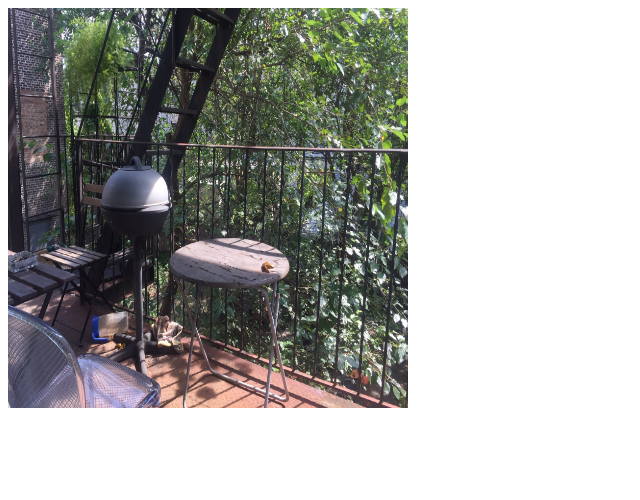
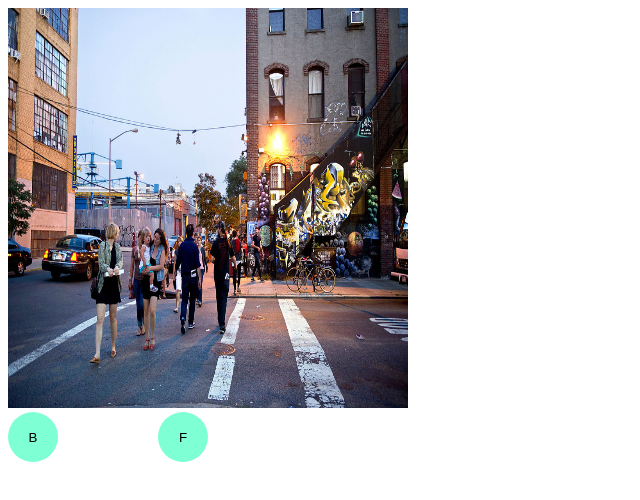
Before and after one commit to cmart11/image-slider, a plain HTML site: page index.html in a window 1280 px wide. Shown: the whole page, without its empty margins (0-640 px from the left). Drawn offline with Linux system fonts and the light colour scheme.

Commit message:
imageslider with controls

```diff
--- /dev/null
+++ b/click.js
@@ -0,0 +1,27 @@
+(function () {
+
+    const images = [];
+    let tracker = 0;
+
+    images[0] = './images/images1.jpg';
+    images[1] = './images/images2.jpg';
+    images[2] = './images/images3.jpg';
+
+    const prev = document.getElementById('prev');
+    const next = document.getElementById('next');
+
+
+    document.slide.src = images[tracker]
+
+    document.addEventListener('click', (event) => {
+        if (event.target.classList.contains('prev')) {
+            tracker < images.length - 1 ? tracker++ : tracker = 0
+            document.slide.src = images[tracker]
+        } else if (event.target.classList.contains('next')) {
+            tracker > 0 ? tracker-- : tracker = images.length - 1
+            document.slide.src = images[tracker]
+        }
+    })
+
+
+})()
--- a/index.html
+++ b/index.html
@@ -5,12 +5,34 @@
     <meta charset="UTF-8">
     <meta name="viewport" content="width=device-width, initial-scale=1.0">
     <meta http-equiv="X-UA-Compatible" content="ie=edge">
-    <script src="main.js" defer></script>
+    <script src="click.js" defer></script>
+    <style>
+        button {
+            border-radius: 50%;
+            background-color: aquamarine;
+            width: 50px;
+            height: 50px;
+            border: none;
+            cursor: pointer;
+        }
+
+        .btns {
+            display: flex;
+            justify-content: space-between;
+            width: 200px;
+        }
+    </style>
     <title>Image Slider</title>
 </head>
 
 <body>
-    <img name="slide" src="" alt="images" width="400" height="400" style="overflow: hidden">
+    <img name="slide" src="" alt="images" width="400" height="400" style="overflow: scroll">
 </body>
+<div class="btns">
+    <button class="prev">B</button>
+    <button class="next">F</button>
+</div>
+
+
 
 </html>
--- a/main.js
+++ b/main.js
@@ -1,20 +1,40 @@
 (function () {
-    let i = 0;
-    const images = [];
-    const time = 3e3;
+    // let i = 0;
+    // const images = [];
+    // const time = 3e3;
+
+    // images[0] = './images/images1.jpg';
+    // images[1] = './images/images2.jpg';
+    // images[2] = './images/images3.jpg';
+
+    // const changeImage = () => {
+    //     document.slide.src = images[i];
+
+    //     i < images.length - 1 ? i++ : i = 0;
+
+    //     setTimeout(changeImage, time)
+    // }
+    // console.log('hello')
+    // window.onload = changeImage;
+
+
+    let tracker = 0;
+    let images = [];
+    let timer = 1e3;
 
     images[0] = './images/images1.jpg';
     images[1] = './images/images2.jpg';
     images[2] = './images/images3.jpg';
 
-    const changeImage = () => {
-        document.slide.src = images[i];
+    const imageChanger = () => {
+        const img = images[tracker];
 
-        i < images.length - 1 ? i++ : i = 0;
+        document.slide.src = images[tracker];
 
-        setTimeout(changeImage, time)
+        tracker < images.length - 1 ? tracker++ : tracker = 0
+        setTimeout(imageChanger, timer)
     }
-    console.log('hello')
-    window.onload = changeImage;
+
+    // window.onload = imageChanger
 
 })()
```
